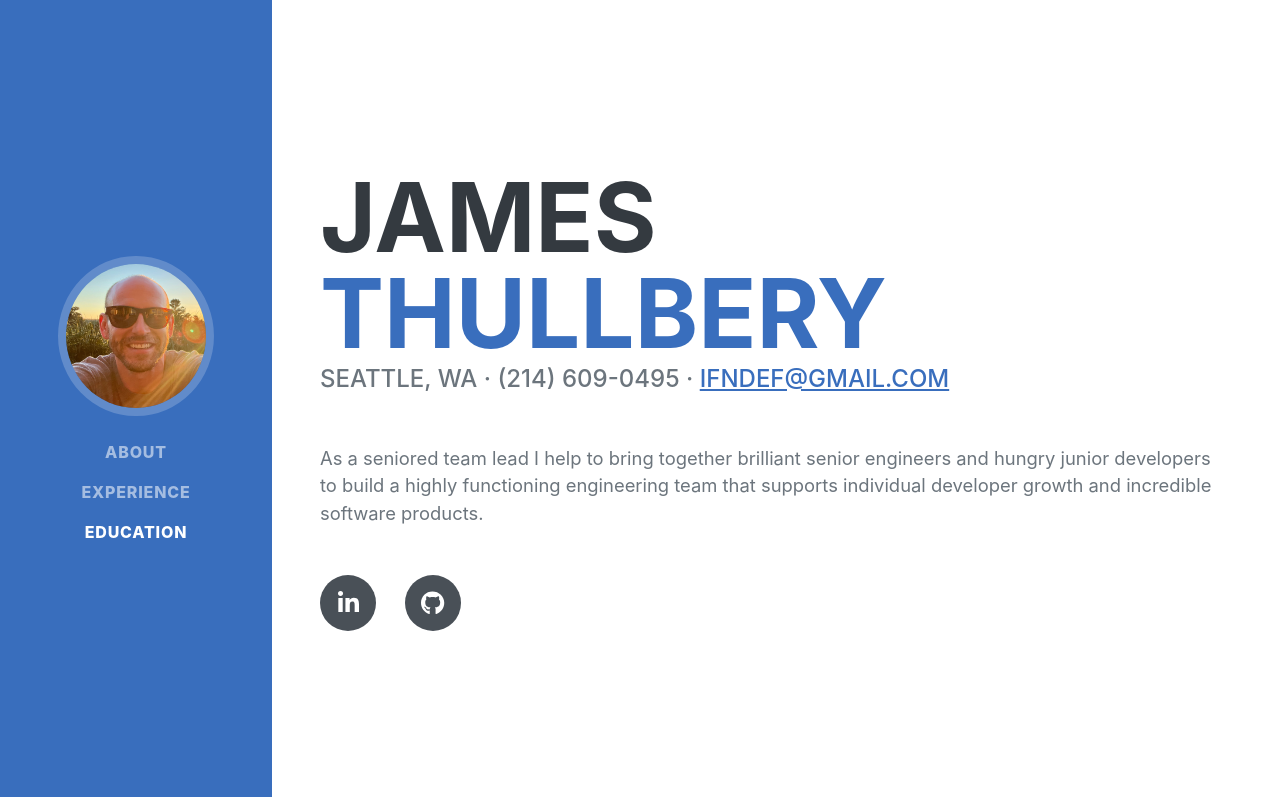
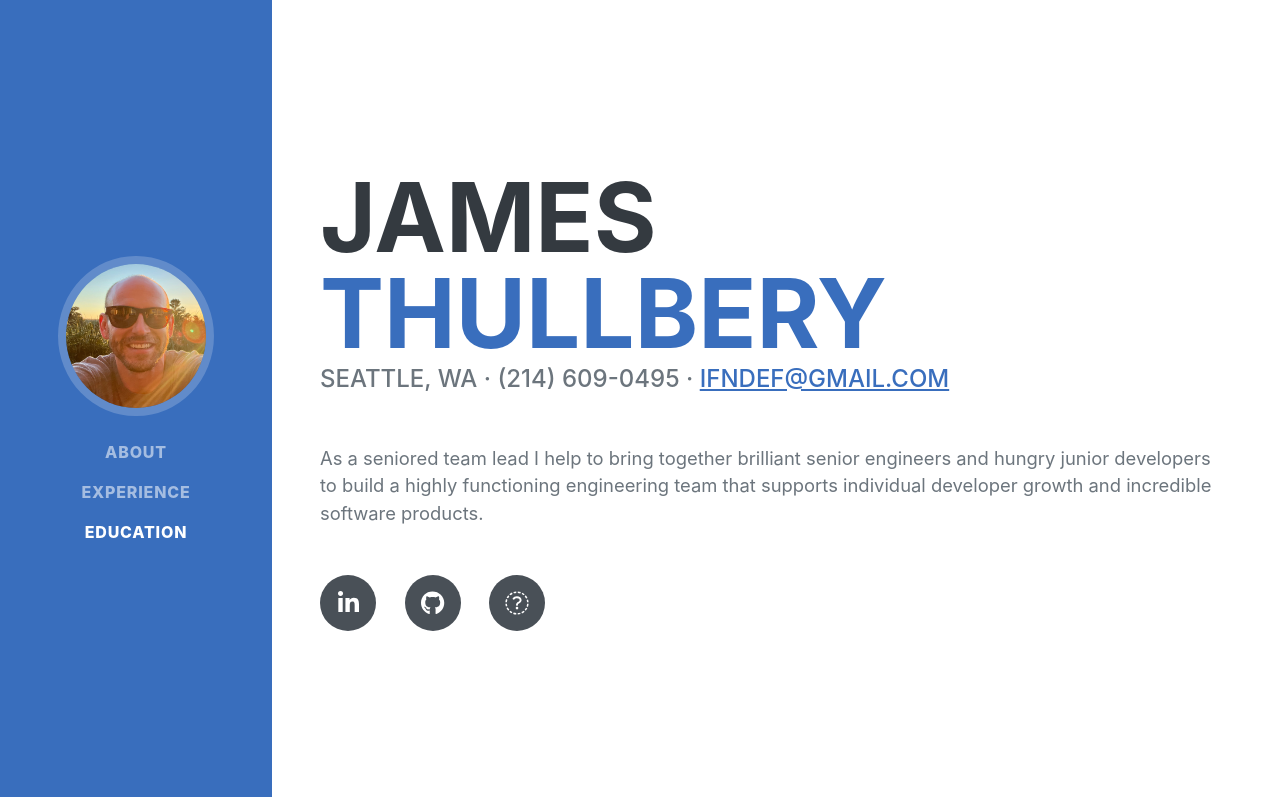
Before and after one commit to germs12/germs12.github.io, a plain HTML site: page index.html in a window 1280 px wide. Shown: the top 797 px of the page. Drawn offline with nearby package versions, Linux system fonts and the light colour scheme; a web font is replaced by a local one.

Commit message:
adding resume

```diff
--- a/index.html
+++ b/index.html
@@ -55,6 +55,7 @@ As a seniored team lead I help to bring together brilliant senior engineers and
                     <div class="social-icons">
                         <a class="social-icon" href="https://www.linkedin.com/in/james-thullbery/"><i class="fab fa-linkedin-in"></i></a>
                         <a class="social-icon" href="https://github.com/germs12"><i class="fab fa-github"></i></a>
+                        <a class="social-icon" href="assets/JamesThullberyResume2024.pdf"><i class="fab fa-file"></i></a>
                     </div>
                 </div>
             </section>
```
Also changed, not shown: 1 other file.
